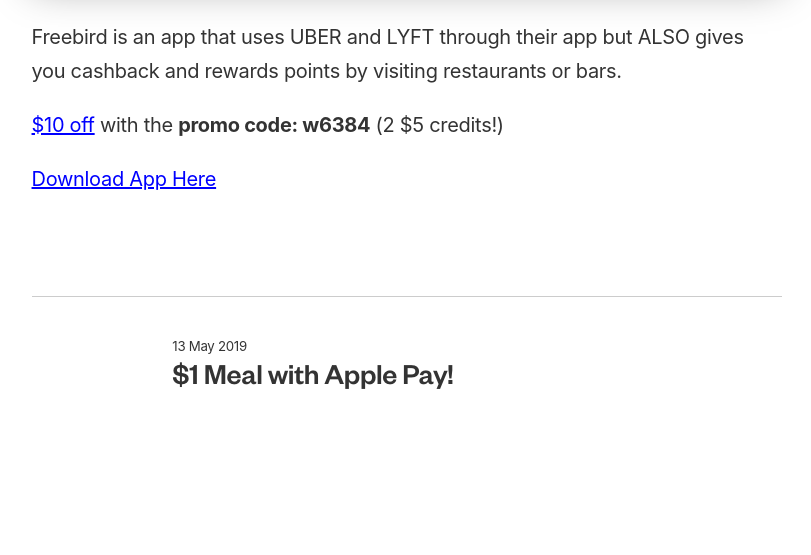
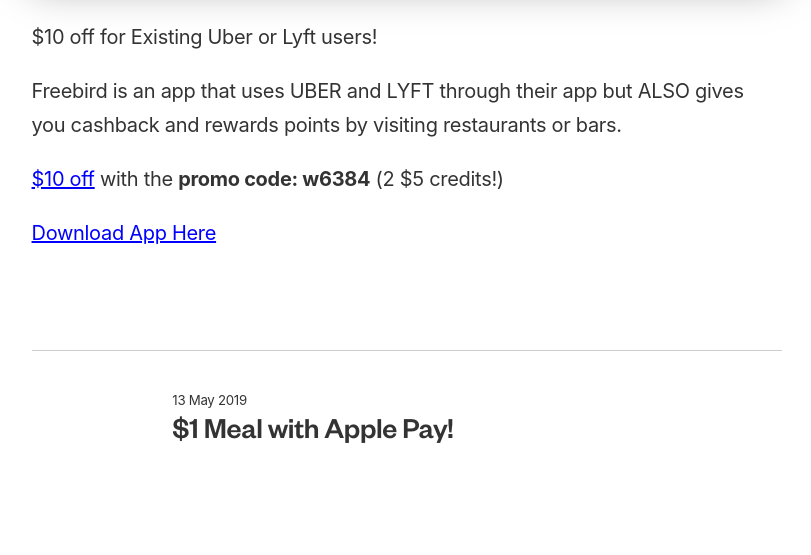
Before and after one commit to ohiosveryown/atldeals, a Jekyll site: the page built from _posts/2019-05-16-post-six.markdown, in a window 1280 px wide. Shown: the part 992-1547 px from the top of the page, without its empty margins (233-1044 px from the left). Built offline with Jekyll 4.4.1, drawn with Linux system fonts in a browser that asks for light colours; before the commit the page ends 1493 px from its top, so only the background shows below that.

Commit message:
Updated Post Six

```diff
--- a/_posts/2019-05-16-post-six.markdown
+++ b/_posts/2019-05-16-post-six.markdown
@@ -13,6 +13,8 @@
 layout: post
 ---
 
+$10 off for Existing Uber or Lyft users!
+
 Freebird is an app that uses UBER and LYFT through their app but ALSO gives you cashback and rewards points by visiting restaurants or bars.
 
 [$10 off](https://my.fbird.co/ihjn0yPJqS) with the **promo code: w6384** (2 $5 credits!)
```
